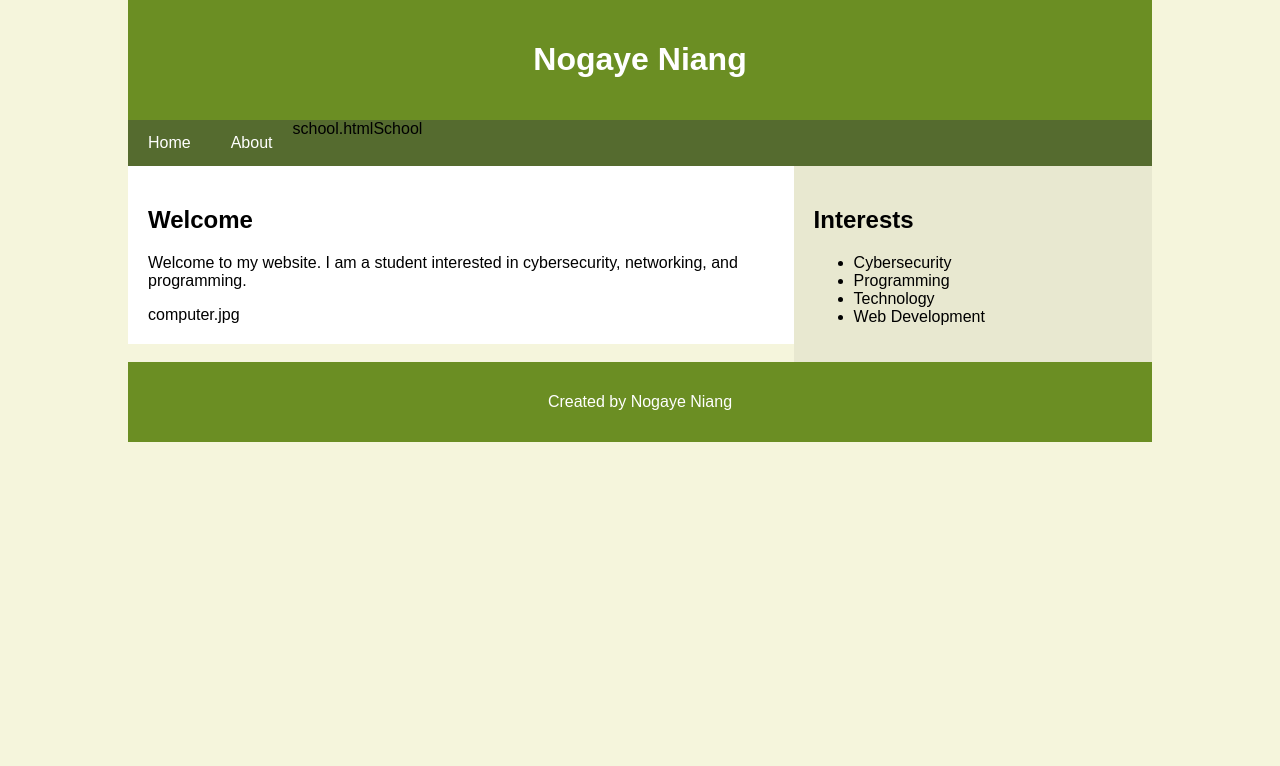
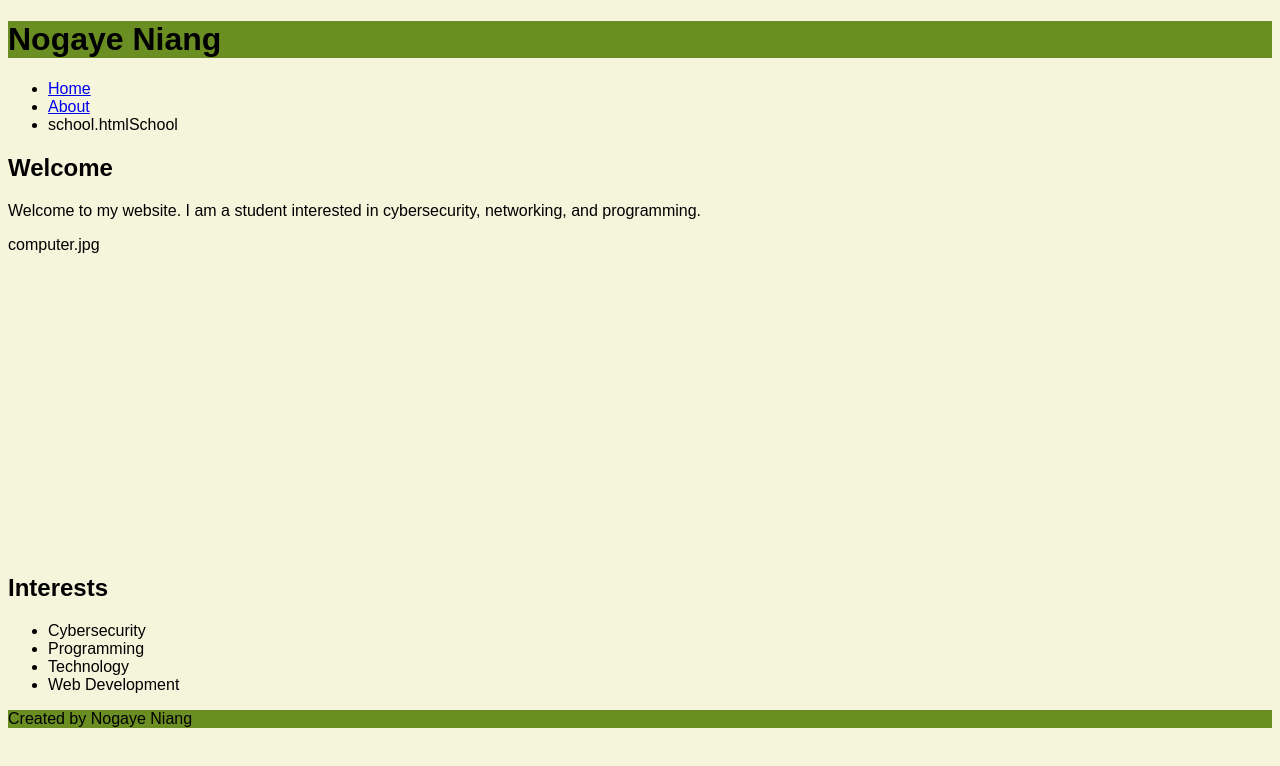
Before and after one commit to nnogaye12-max/nnogaye12.github.io, a plain HTML site: page index.html in a window 1280 px wide. Drawn offline with Linux system fonts and the light colour scheme.

Commit message:
Update styles.css

```diff
--- a/styles.css
+++ b/styles.css
@@ -1,68 +1,37 @@
+/* Page Background */
 body {
+    background-color: #f5f5dc;
     font-family: Arial, sans-serif;
-    max-width: 80%;
-    margin: auto;
-    background-color: #f5f5dc;
 }
 
 /* Header */
 header {
-    background-color: #6b8e23;
-    color: white;
-    text-align: center;
-    padding: 20px;
+    background-color: #6b8e23 !important;
 }
 
-/* Horizontal Navigation */
-nav ul {
-    list-style-type: none;
-    margin: 0;
-    padding: 0;
-    overflow: hidden;
-    background-color: #556b2f;
+/* Navigation */
+.navbar {
+    background-color: #556b2f !important;
 }
 
-nav li {
-    float: left;
+/* Card Styling */
+.card {
+    border: none;
+    border-radius: 10px;
 }
 
-nav li a {
-    display: block;
-    color: white;
-    text-decoration: none;
-    padding: 14px 20px;
+/* Footer */
+footer {
+    background-color: #6b8e23 !important;
 }
 
-nav li a:hover {
-    background-color: #808000;
-}
-
-/* Two Columns */
-main {
-    float: left;
-    width: 65%;
-    padding: 20px;
-    box-sizing: border-box;
-    background-color: white;
-}
-
-aside {
-    float: right;
-    width: 35%;
-    padding: 20px;
-    box-sizing: border-box;
-    background-color: #e8e8d0;
-}
-
-footer {
-    clear: both;
-    background-color: #6b8e23;
-    color: white;
-    text-align: center;
-    padding: 15px;
-}
-
+/* Images */
 img {
     max-width: 100%;
     height: auto;
 }
+
+/* Main Content Area */
+main {
+    min-height: 400px;
+}
```
